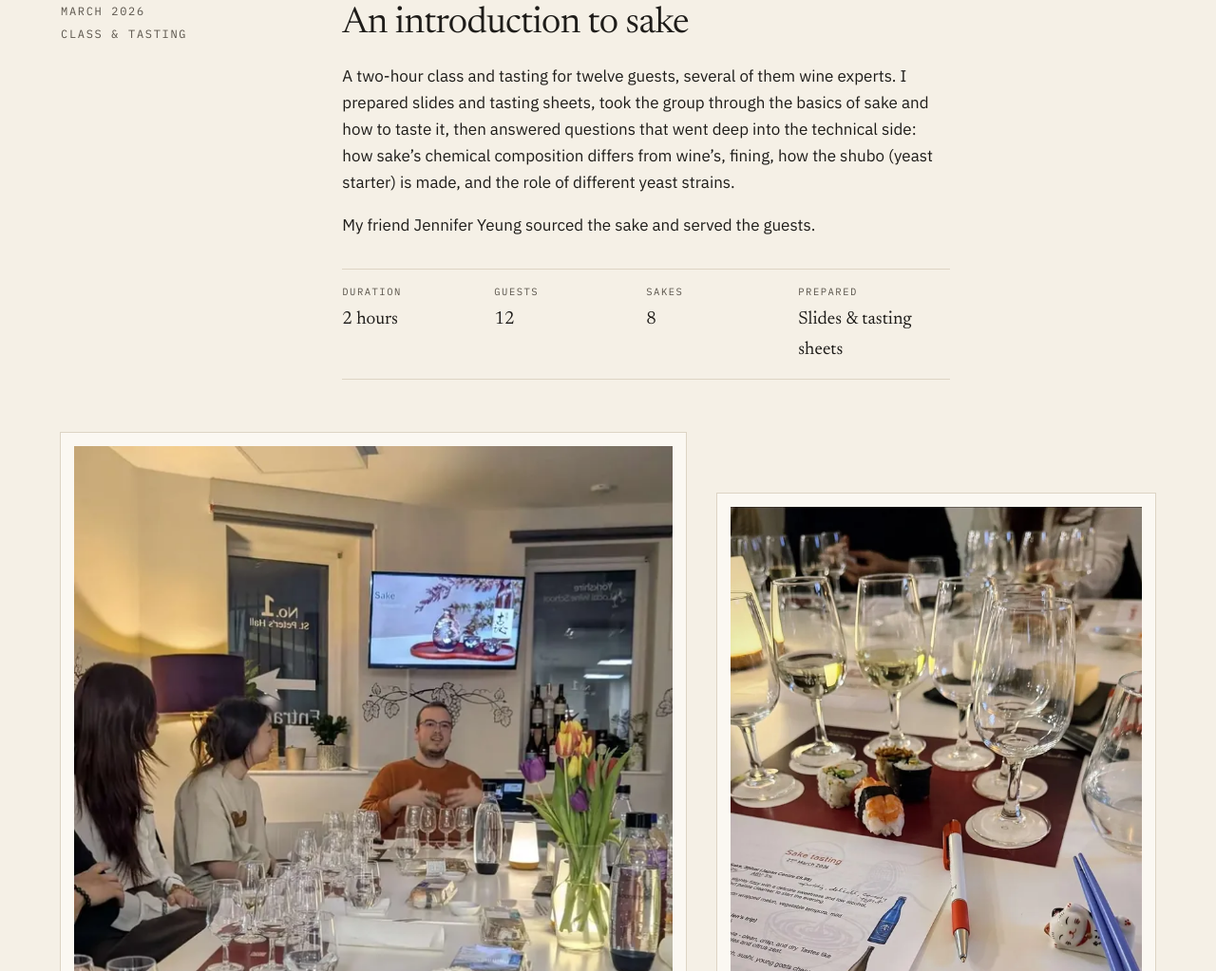
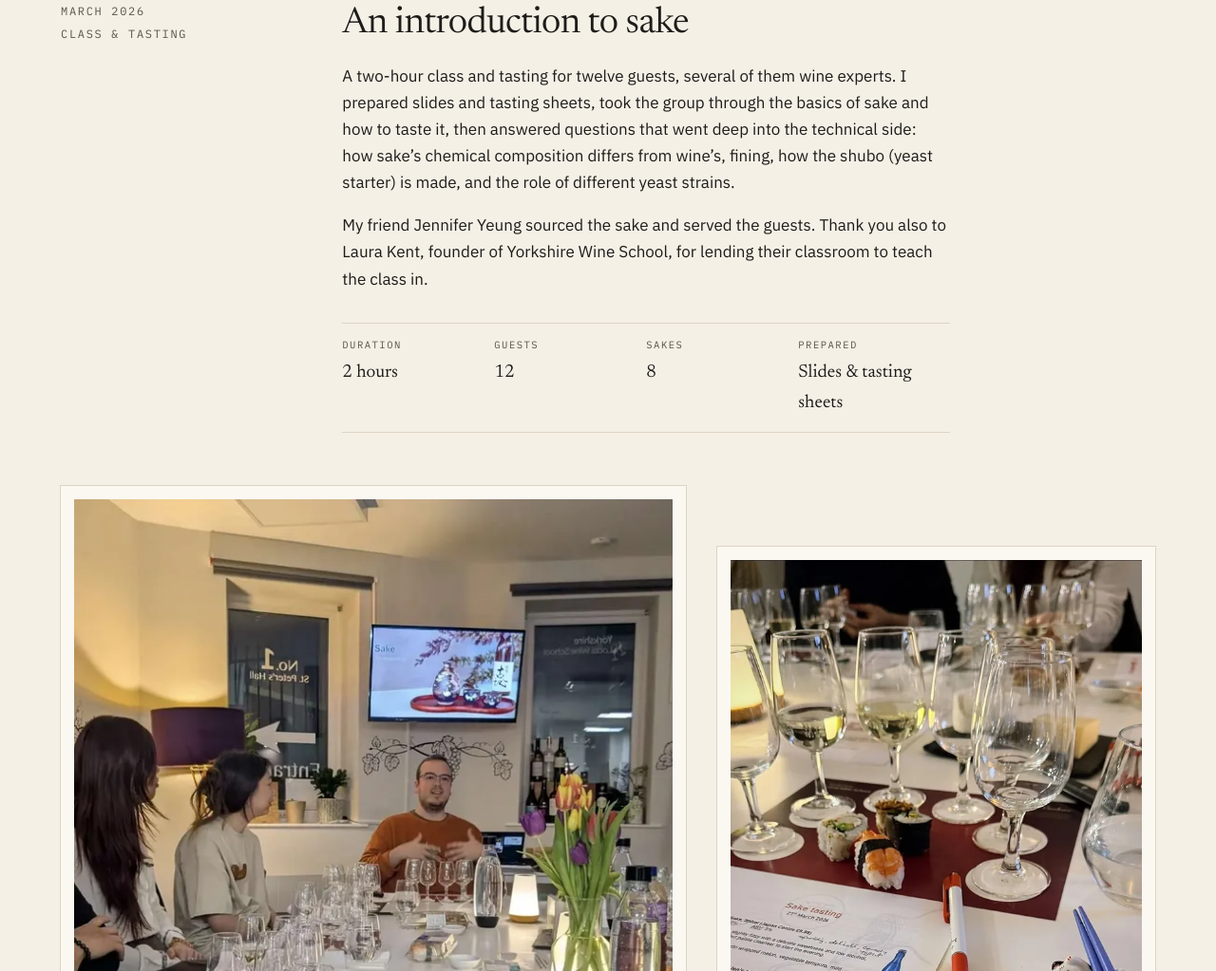
Before and after one commit to NestedLoof/NestedLoof.github.io, a plain HTML site: page sake/index.html in a window 1280 px wide. Shown: the part 3748-4771 px from the top of the page at 95% size. Drawn offline with Linux system fonts and the light colour scheme.

Commit message:
Thank Laura Kent and Yorkshire Wine School; add credit comments; ignore local notes

```diff
--- a/assets/css/site.css
+++ b/assets/css/site.css
@@ -1,6 +1,7 @@
 /* ==========================================================================
    lutherwilliamson.co.uk — site stylesheet
-   Original CSS written for this site. No framework.
+   Written by Luther Williamson, based off Emilia Williamson's portfolio website template.
+   No framework.
    1. Fonts  2. Tokens  3. Base  4. Layout  5. Typography  6. Header & nav
    7. Buttons & links  8. Media  9. Home  10. Sake  11. Contact & footer
    12. Dialog  13. Motion  14. Print
--- a/assets/js/site.js
+++ b/assets/js/site.js
@@ -1,4 +1,4 @@
-/* lutherwilliamson.co.uk — small progressive enhancements. Original code, no dependencies. */
+/* lutherwilliamson.co.uk — small progressive enhancements. Written by Luther Williamson, based off Emilia Williamson's portfolio website template. No dependencies. */
 (function () {
   "use strict";
   var root = document.documentElement;
--- a/sake/index.html
+++ b/sake/index.html
@@ -1,4 +1,5 @@
 <!DOCTYPE html>
+<!-- Written by Luther Williamson, based off Emilia Williamson's portfolio website template. -->
 <html lang="en-GB" class="no-js">
 <head>
   <meta charset="utf-8">
@@ -202,7 +203,7 @@
         <div class="event__body">
           <h3 id="event-1-title">An introduction to sake</h3>
           <p>A two-hour class and tasting for twelve guests, several of them wine experts. I prepared slides and tasting sheets, took the group through the basics of sake and how to taste it, then answered questions that went deep into the technical side: how sake’s chemical composition differs from wine’s, fining, how the shubo (yeast starter) is made, and the role of different yeast strains.</p>
-          <p>My friend Jennifer Yeung sourced the sake and served the guests.</p>
+          <p>My friend Jennifer Yeung sourced the sake and served the guests. Thank you also to Laura Kent, founder of Yorkshire Wine School, for lending their classroom to teach the class in.</p>
           <dl class="event__facts">
             <div><dt>Duration</dt><dd>2 hours</dd></div>
             <div><dt>Guests</dt><dd>12</dd></div>
```
Also changed, not shown: 404.html (+1 -0 lines), games/index.html (+1 -0 lines), index.html (+1 -0 lines), 1 other file.
